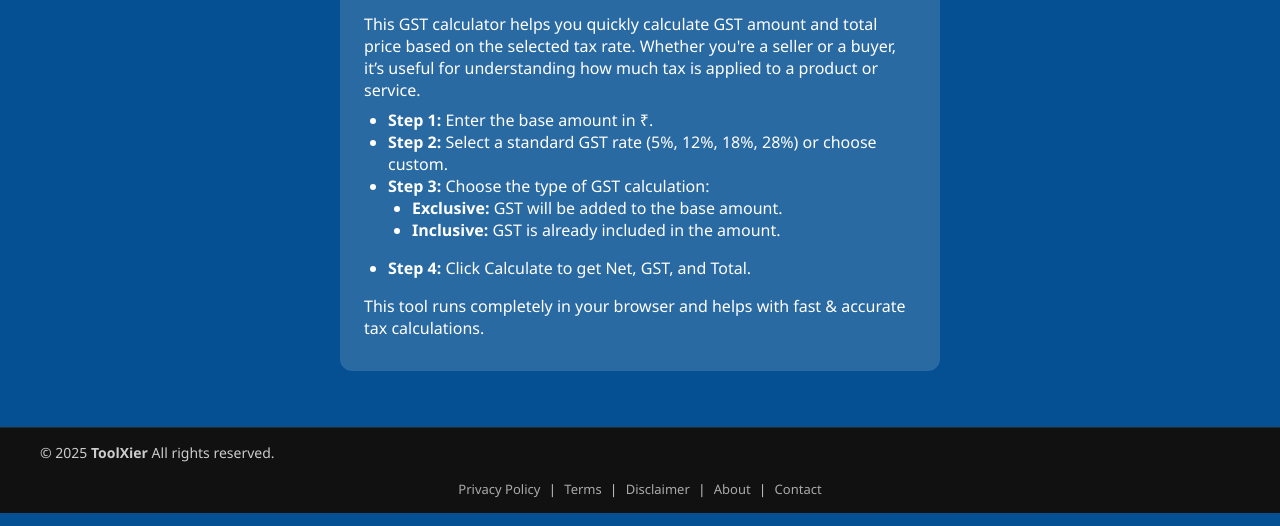
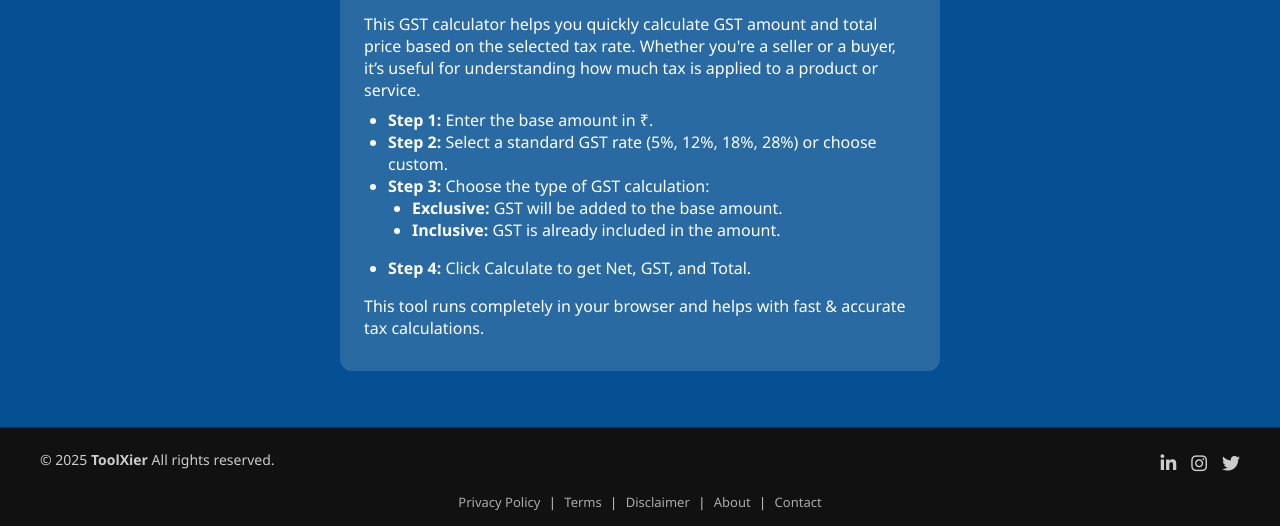
Before and after one commit to nitinalok01/toolxier, a plain HTML site: page gst.html in a window 1280 px wide. Shown: the part 822-1348 px from the top of the page. Drawn offline with Linux system fonts and the light colour scheme.

Commit message:
Update gst.html

```diff
--- a/gst.html
+++ b/gst.html
@@ -6,6 +6,7 @@
   <title>GST Calculator</title>
   <title>About Us - ToolXier</title>
 <meta name="description" content="Learn more about ToolXier, our mission, and the team behind the tools you use daily.">
+   <link href="https://cdnjs.cloudflare.com/ajax/libs/font-awesome/6.0.0/css/all.min.css" rel="stylesheet"/>
   <link rel="stylesheet" href="gst.css" />
 </head>
 <body>
```
